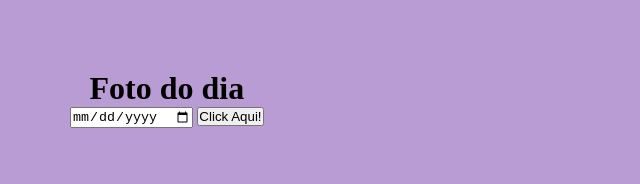
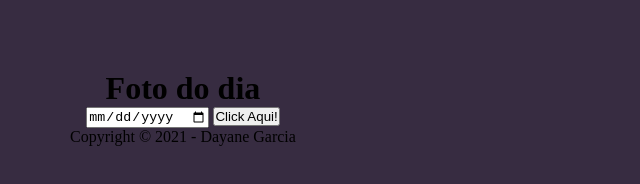
Before and after one commit to daygds12/Projeto-API, a plain HTML site: page index.html in a window 1280 px wide. Shown: the whole page, without its empty margins (0-640 px from the left). Drawn offline with nearby package versions, Linux system fonts and the light colour scheme.

Commit message:
Alguns ajustes

```diff
--- a/index.html
+++ b/index.html
@@ -1,5 +1,6 @@
 <!DOCTYPE html>
 <html lang="pt-BR">
+
 <head>
     <meta charset="UTF-8">
     <meta http-equiv="X-UA-Compatible" content="IE=edge">
@@ -8,6 +9,7 @@
     <link rel="stylesheet" href="style.css">
     <title>APOD</title>
 </head>
+
 <body>
 
     <div class="cabecalho">
@@ -20,14 +22,15 @@
         </div>
 
         <div id="imagem">
-
-
         </div>
 
-
+        <footer>
+            <p>Copyright &copy; 2021 - Dayane Garcia</p>
+        </footer>
 
         <script src="https://ajax.googleapis.com/ajax/libs/jquery/3.5.1/jquery.min.js"></script>
         <script src="st.js"></script>
 
 </body>
+
 </html>
--- a/style.css
+++ b/style.css
@@ -3,7 +3,7 @@
     padding: 0;
 }
 body{
-    background-color: rgb(184, 156, 211);
+    background-color: rgb(55, 44, 65);
     display: flex;
     margin: 20px;
 }
```
Lines whose indentation alone changed are shown as unchanged.
